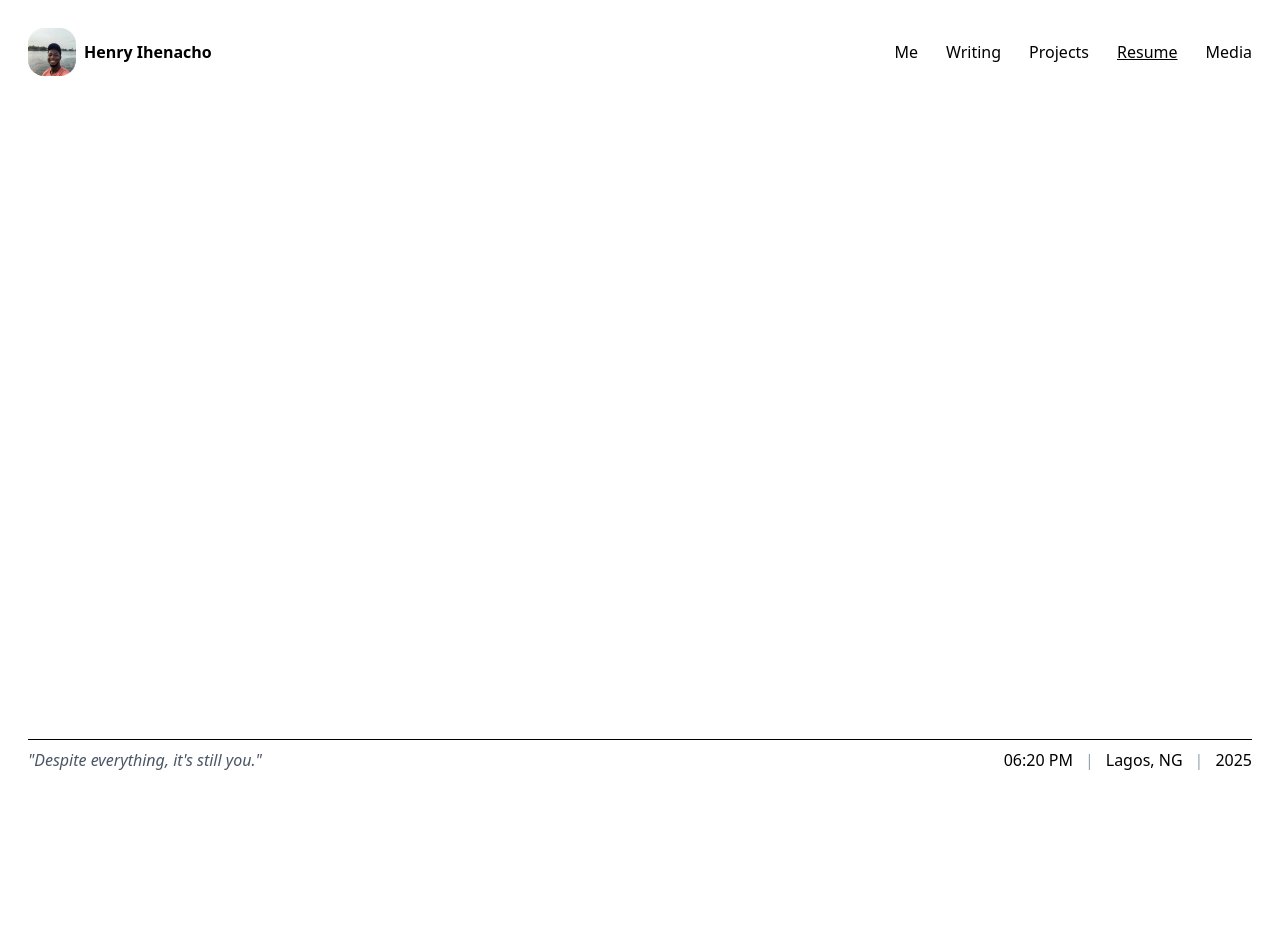
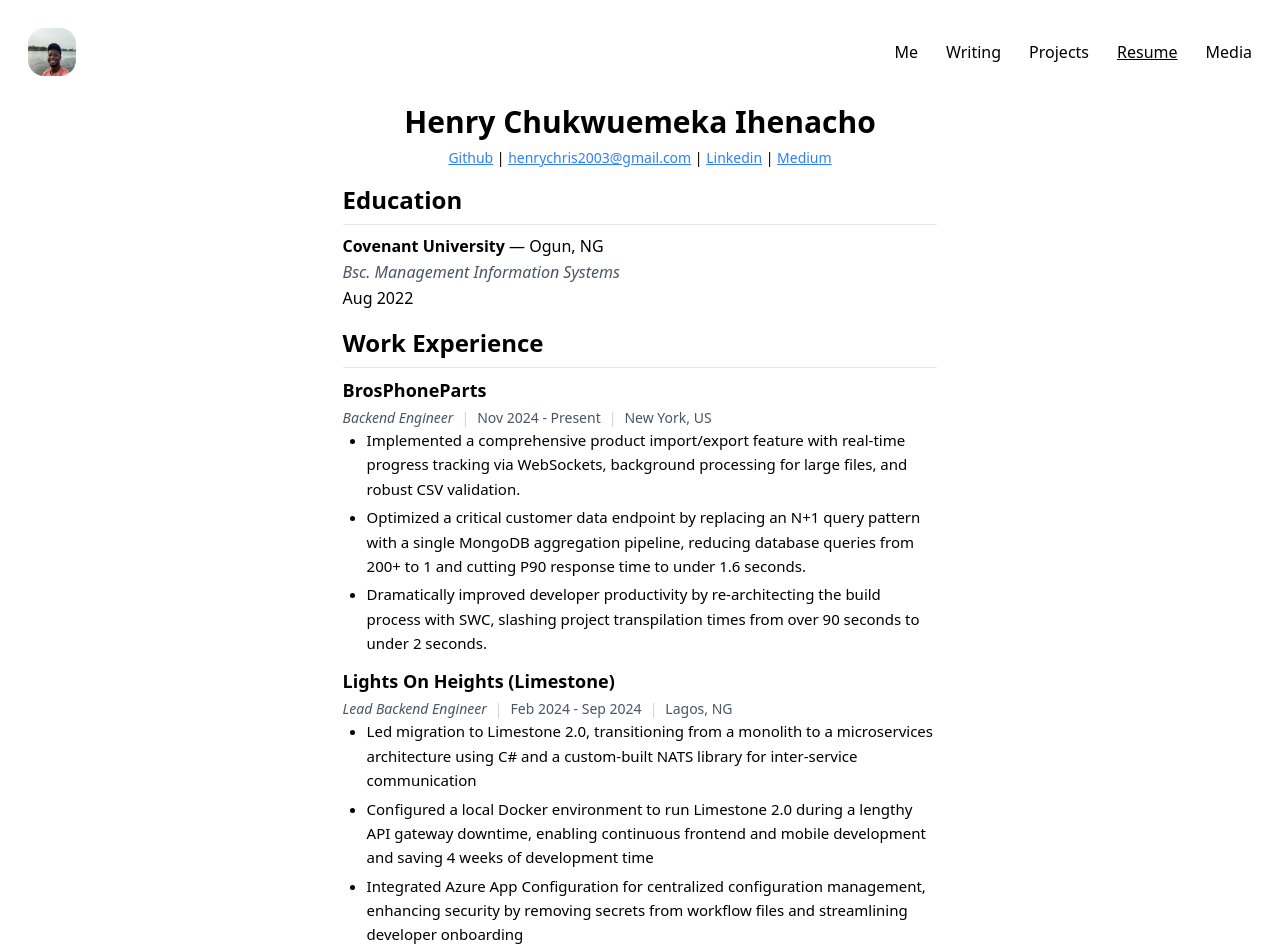
Before and after one commit to henrychris/blog, a SvelteKit app: page /resume in a window 1280 px wide. Shown: the top 952 px of the page. Before the commit the page ends 800 px from the top, so only its background shows below. Built offline with nearby package versions, Linux system fonts and the light colour scheme.

Commit message:
add resume

```diff
--- a/src/lib/components/Footer.svelte
+++ b/src/lib/components/Footer.svelte
@@ -1,21 +1,31 @@
 <script lang="ts">
+	import { onMount } from 'svelte';
+
 	const quotes = ["Despite everything, it's still you."];
 	const randomQuote = quotes[Math.floor(Math.random() * quotes.length)];
 
-	let now = $derived.by(() => new Date());
-	let time = $derived.by(() => {
-		return now.toLocaleTimeString('en-US', {
+	let now = $state(new Date());
+	let time = $derived(
+		now.toLocaleTimeString('en-US', {
 			hour: '2-digit',
 			minute: '2-digit',
 			hour12: true,
 			timeZone: 'Africa/Lagos'
-		});
+		})
+	);
+	let year = $derived(now.getFullYear());
+
+	onMount(() => {
+		const interval = setInterval(() => {
+			now = new Date();
+		}, 1000);
+
+		return () => clearInterval(interval);
 	});
-	let year = $derived(now.getFullYear());
 </script>
 
 <footer class="border-t">
-	<div class="flex flex-col mt-2 items-start justify-between gap-2 sm:flex-row sm:items-center">
+	<div class="mt-2 flex flex-col items-start justify-between gap-2 sm:flex-row sm:items-center">
 		<div class="w-full max-w-md">
 			<p class="text-gray-600 italic">"{randomQuote}"</p>
 		</div>
--- a/src/lib/components/Header.svelte
+++ b/src/lib/components/Header.svelte
@@ -18,7 +18,7 @@
 	<div class="flex items-center gap-2">
 		<img src={favicon} alt="Favicon" class="h-12 max-w-full rounded-2xl" />
 
-		{#if currentPath !== '/'}
+		{#if currentPath !== '/' && currentPath !== '/resume'}
 			<a href="/">
 				<b>Henry Ihenacho</b>
 			</a>
--- /dev/null
+++ b/src/lib/components/WorkExperience.svelte
@@ -0,0 +1,41 @@
+<script lang="ts">
+	import type { Snippet } from 'svelte';
+
+	interface Props {
+		company: string;
+		role: string;
+		period: string;
+		location: string;
+		children: Snippet;
+	}
+
+	let { company, role, period, location, children }: Props = $props();
+</script>
+
+<div>
+	<div>
+		<h3 class="m-0 text-lg font-semibold">{company}</h3>
+		<div class="mt-1 flex gap-2 text-sm text-gray-600">
+			<span class="italic">{role}</span>
+			<span class="text-gray-300">|</span>
+			<span>{period}</span>
+			<span class="text-gray-300">|</span>
+			<span>{location}</span>
+		</div>
+	</div>
+	<div class="work-content text-[0.9375rem] leading-relaxed">
+		{@render children?.()}
+	</div>
+</div>
+
+<style>
+	.work-content :global(ul) {
+		margin: 0;
+		padding-left: 1.5rem;
+		list-style: disc;
+	}
+
+	.work-content :global(li) {
+		margin-bottom: 0.25rem;
+	}
+</style>
--- a/src/routes/resume/+page.svelte
+++ b/src/routes/resume/+page.svelte
@@ -0,0 +1,171 @@
+<script lang="ts">
+	import WorkExperience from '$lib/components/WorkExperience.svelte';
+</script>
+
+<svelte:head>
+	<title>Resume</title>
+</svelte:head>
+
+<article class="mx-auto flex max-w-prose flex-col gap-4">
+	<section class="flex flex-col gap-2 text-center">
+		<h1 class="text-3xl font-bold">Henry Chukwuemeka Ihenacho</h1>
+
+		<p class="text-sm">
+			<a href="https://github.com/henrychris" class="text-blue-500 underline hover:text-blue-700">
+				Github
+			</a>
+			|
+			<a href="mailto:henrychris2003@gmail.com" class="text-blue-500 underline hover:text-blue-700">
+				henrychris2003@gmail.com
+			</a>
+			|
+			<a
+				href="https://www.linkedin.com/in/henry-ihenacho"
+				class="text-blue-500 underline hover:text-blue-700"
+			>
+				Linkedin
+			</a>
+			|
+			<a href="https://medium.com/@hiddenhenry" class="text-blue-500 underline hover:text-blue-700">
+				Medium
+			</a>
+		</p>
+	</section>
+
+	<section class="flex flex-col gap-2">
+		<h2 class="border-b border-gray-200 pb-2 text-2xl font-semibold">Education</h2>
+		<div>
+			<p class="leading-relaxed">
+				<strong class="font-semibold">Covenant University</strong> — Ogun, NG<br />
+				<em class="text-gray-600">Bsc. Management Information Systems</em><br />
+				Aug 2022
+			</p>
+		</div>
+	</section>
+
+	<section class="flex flex-col gap-2">
+		<h2 class="border-b border-gray-200 pb-2 text-2xl font-semibold">Work Experience</h2>
+		<WorkExperience
+			company="BrosPhoneParts"
+			role="Backend Engineer"
+			period="Nov 2024 - Present"
+			location="New York, US"
+		>
+			<ul>
+				<li>
+					Implemented a comprehensive product import/export feature with real-time progress tracking
+					via WebSockets, background processing for large files, and robust CSV validation.
+				</li>
+				<li>
+					Optimized a critical customer data endpoint by replacing an N+1 query pattern with a
+					single MongoDB aggregation pipeline, reducing database queries from 200+ to 1 and cutting
+					P90 response time to under 1.6 seconds.
+				</li>
+				<li>
+					Dramatically improved developer productivity by re-architecting the build process with
+					SWC, slashing project transpilation times from over 90 seconds to under 2 seconds.
+				</li>
+			</ul>
+		</WorkExperience>
+
+		<WorkExperience
+			company="Lights On Heights (Limestone)"
+			role="Lead Backend Engineer"
+			period="Feb 2024 - Sep 2024"
+			location="Lagos, NG"
+		>
+			<ul>
+				<li>
+					Led migration to Limestone 2.0, transitioning from a monolith to a microservices
+					architecture using C# and a custom-built NATS library for inter-service communication
+				</li>
+				<li>
+					Configured a local Docker environment to run Limestone 2.0 during a lengthy API gateway
+					downtime, enabling continuous frontend and mobile development and saving 4 weeks of
+					development time
+				</li>
+				<li>
+					Integrated Azure App Configuration for centralized configuration management, enhancing
+					security by removing secrets from workflow files and streamlining developer onboarding
+				</li>
+				<li>Setup observability and monitoring using Azure App Insights, Serilog, and OTEL.</li>
+			</ul>
+		</WorkExperience>
+
+		<WorkExperience
+			company="ErrandPay"
+			role="Backend Engineer"
+			period="Feb 2023 - Oct 2023"
+			location="Lagos, NG"
+		>
+			<ul>
+				<li>
+					Developed a reusable service for partner onboarding using C#, reducing onboarding time
+					from 1 day to 2 minutes
+				</li>
+				<li>
+					Improved webhook notification reliability by implementing the Outbox pattern in C#,
+					eliminating customer complaints about notification drop-offs, previously occurring twice
+					weekly
+				</li>
+				<li>
+					Automated monthly goal-alignment reporting by converting manual SQL scripts to C# code,
+					ensuring timely, accurate data for meetings and saving hours of manual effort
+				</li>
+				<li>
+					Optimized user profile and dashboard requests both in C# and SQL stored procedures,
+					leading to near-instant page load times and eliminating frequent reloads due to timeouts
+				</li>
+			</ul>
+		</WorkExperience>
+
+		<WorkExperience
+			company="Fuelmetrics"
+			role="Backend Engineer - Internship"
+			period="May 2021 - Oct 2021"
+			location="Lagos, NG"
+		>
+			<ul>
+				<li>
+					Built an API using .NET and iText7 to automate PDF report generation across the company
+					portal, improving report accuracy and reducing manual effort
+				</li>
+				<li>
+					Developed and hosted a Telegram bot using .NET and Heroku, allowing users to access the
+					company portal directly from Telegram, enhancing user engagement
+				</li>
+			</ul>
+		</WorkExperience>
+	</section>
+
+	<section class="flex flex-col gap-2">
+		<h2 class="border-b border-gray-200 pb-2 text-2xl font-semibold">Projects</h2>
+
+		<div>
+			<div class="flex items-center justify-between">
+				<h3 class="text-lg font-semibold">QSet</h3>
+				<a
+					href="https://qset.qballxi.com"
+					target="_blank"
+					rel="noopener noreferrer"
+					class="text-sm text-blue-500 underline hover:text-blue-700">Project Link</a
+				>
+			</div>
+			<p class="leading-relaxed">
+				A tool for football players in my country to manage their games. Currently live with 20
+				users a week.
+			</p>
+		</div>
+	</section>
+
+	<section class="flex flex-col gap-2">
+		<h2 class="border-b border-gray-200 pb-2 text-2xl font-semibold">Technical Skills</h2>
+		<p class="leading-relaxed">
+			<strong class="font-semibold">Languages:</strong> C#, TypeScript, JavaScript, HTML, SQL, C,
+			CSS<br />
+			<strong class="font-semibold">Frameworks:</strong> .NET, Express, Fastify, Svelte<br />
+			<strong class="font-semibold">Other Technologies:</strong> Azure, Docker, RabbitMQ, NATS, FusionAuth,
+			Node, Bun, OpenTelemetry, GitHub Actions
+		</p>
+	</section>
+</article>
```
